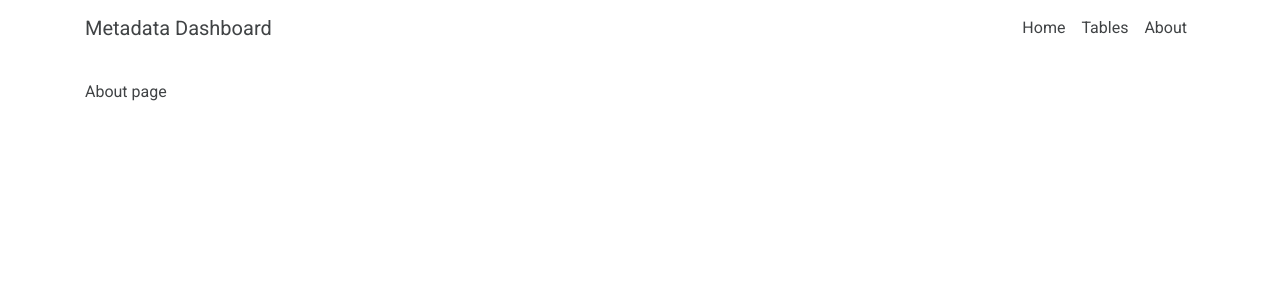
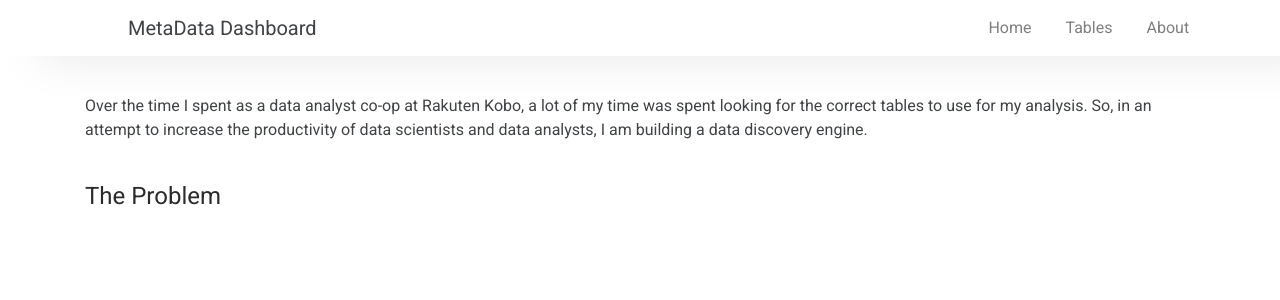
Before and after one commit to YMajid/Metadata-Dashboard, a Python web app: template dashboard/templates/about.html in a window 1280 px wide. Shown: the top 300 px of the page. Run offline with Jinja, Linux system fonts and the light colour scheme; the template is opened without the code that fills it, so the values that code supplies are empty; some libraries are stand-ins or nearby versions.

Commit message:
Fresh start

```diff
--- a/dashboard/static/main.css
+++ b/dashboard/static/main.css
@@ -2,16 +2,30 @@ body {
     background-color: #ffffff;
     color: #404345;
     font-family: 'Roboto', sans-serif;
-    margin-top: 5rem;
 }
 
 h1, h2, h3, h4, h5, h6 {
-    color: #404345
+    color: #2a2b2b
 }
 
-.navbar-brand, .nav-link {
-    color: #404345;
+.navbar {
+    -webkit-box-shadow: 40px 0px 50px 0px rgba(0,0,0,0.1);
+    -moz-box-shadow: 40px 0px 50px 0px rgba(0,0,0,0.1);
+    box-shadow: 40px 0px 50px 0px rgba(0,0,0,0.1);
+    padding-left: 10%;
+    padding-right: 10%;
+    margin-bottom: 3%;
+    background-color: #ffffff;
+}
+
+.navbar-brand {
     font-weight: 500;
+    color: #404345 !important;
+}
+
+.nav-item {
+    padding-left: 5%;
+    padding-right: 5%;
 }
 
 /* blue #0091ff */
--- a/dashboard/templates/about.html
+++ b/dashboard/templates/about.html
@@ -1,4 +1,6 @@
 {% extends "layout.html" %}
 {% block content %}
-    <p>About page</p>
+    <p>Over the time I spent as a data analyst co-op at Rakuten Kobo, a lot of my time was spent looking for the correct tables to use for my analysis. So, in an attempt to increase the productivity of data scientists and data analysts, I am building a data discovery engine.</p>
+    <br>
+    <h4>The Problem</h4>
 {% endblock content %}
--- a/dashboard/templates/layout.html
+++ b/dashboard/templates/layout.html
@@ -19,33 +19,29 @@
 <body>
 
   <!-- nav bar -->
-  <nav class="navbar navbar-expand-lg fixed-top" id="mainNav">
-    <div class="container">
-      <a class="navbar-brand" href="{{ url_for('home') }}">Metadata Dashboard</a>
-      <button class="navbar-toggler navbar-toggler-right" type="button" data-toggle="collapse" data-target="#navbarResponsive" aria-controls="navbarResponsive" aria-expanded="false" aria-label="Toggle navigation">
-          Menu
-        <i class="fas fa-bars"></i>
-      </button>
-      <div class="collapse navbar-collapse" id="navbarResponsive">
+  <nav class="navbar navbar-expand-lg navbar-light navbar-fixed-top">
+    <a class="navbar-brand" href="{{ url_for('home') }}">MetaData Dashboard</a>
+    <div class="collapse navbar-collapse" id="navbarNav">
       <ul class="navbar-nav ml-auto">
         <li class="nav-item">
-            <a class="nav-link js-scroll-trigger" href="{{ url_for('home') }}">Home</a>
+          <a class="nav-link" href="{{ url_for('home') }}">Home</a>
         </li>
         <li class="nav-item">
-            <a class="nav-link js-scroll-trigger" href="{{ url_for('tables') }}">Tables</a>
+          <a class="nav-link" href="{{ url_for('tables') }}">Tables</a>
         </li>
         <li class="nav-item">
-            <a class="nav-link js-scroll-trigger" href="{{ url_for('about') }}">About</a>
+          <a class="nav-link" href="{{ url_for('about') }}">About</a>
         </li>
       </ul>
     </div>
-    </div>
   </nav>
 
+  <!-- content -->
   <main role="main" class="container">
     <div class="row">
       <div class="col-md-12">
-        {% block content %}{% endblock %}
+        {% block content %}
+        {% endblock %}
       </div>
     </div>
   </main>
--- a/dashboard/templates/tables.html
+++ b/dashboard/templates/tables.html
@@ -1,6 +1,4 @@
 {% extends "layout.html" %}
 {% block content %}
-    {% for table in tables %}
-
-    {% endfor %}
+    <p>Table page</p>
 {% endblock content %}
--- a/run.py
+++ /dev/null
@@ -1,4 +0,0 @@
-from dashboard import app
-
-if __name__ == '__main__':
-    app.run(debug=True)
```
Also changed, not shown: dashboard/__init__.py (deleted, +0 -8 lines), dashboard/app.py (added, +8 -0 lines), dashboard/models.py (deleted, +0 -63 lines), dashboard/routes.py (deleted, +0 -17 lines), dashboard/extractors/__init__.py (added), dashboard/models/__init__.py (added), dashboard/resources/__init__.py (added). Lines whose indentation alone changed are shown as unchanged.
